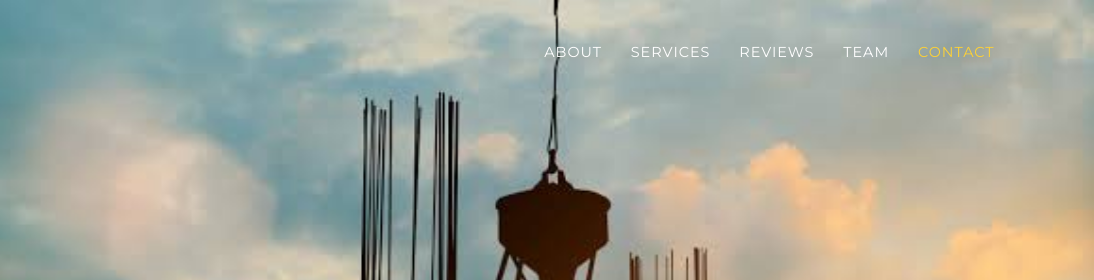
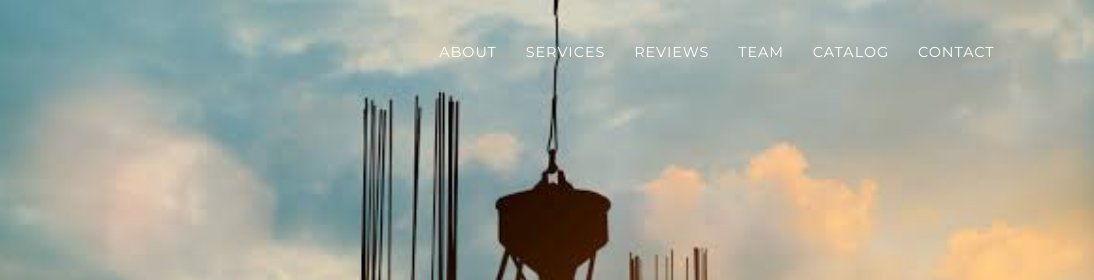
Before and after one commit to shubham-sr/xyz, a website with bundled scripts: page index.html in a window 1280 px wide. Shown: the top 280 px of the page, 186-1280 px from the left. Built offline with nearby package versions, Linux system fonts and the light colour scheme; files whose address does not match are found by name; a web font is replaced by a local one.

Commit message:
Update index.html

```diff
--- a/index.html
+++ b/index.html
@@ -51,6 +51,10 @@
             </li>
             <li class="nav-item">
               <a class="nav-link js-scroll-trigger" href="#team">Team</a>
+            </li>
+
+            <li class="nav-item">
+              <a class="nav-link js-scroll-trigger" href="https://drive.google.com/file/d/161rfJiM-5qmZ9er2z61gNbR9GPZ-2HLP/view?usp=drivesdk">Catalog</a>
             </li>
             <li class="nav-item">
               <a class="nav-link js-scroll-trigger" href="#footer">Contact</a>
```
